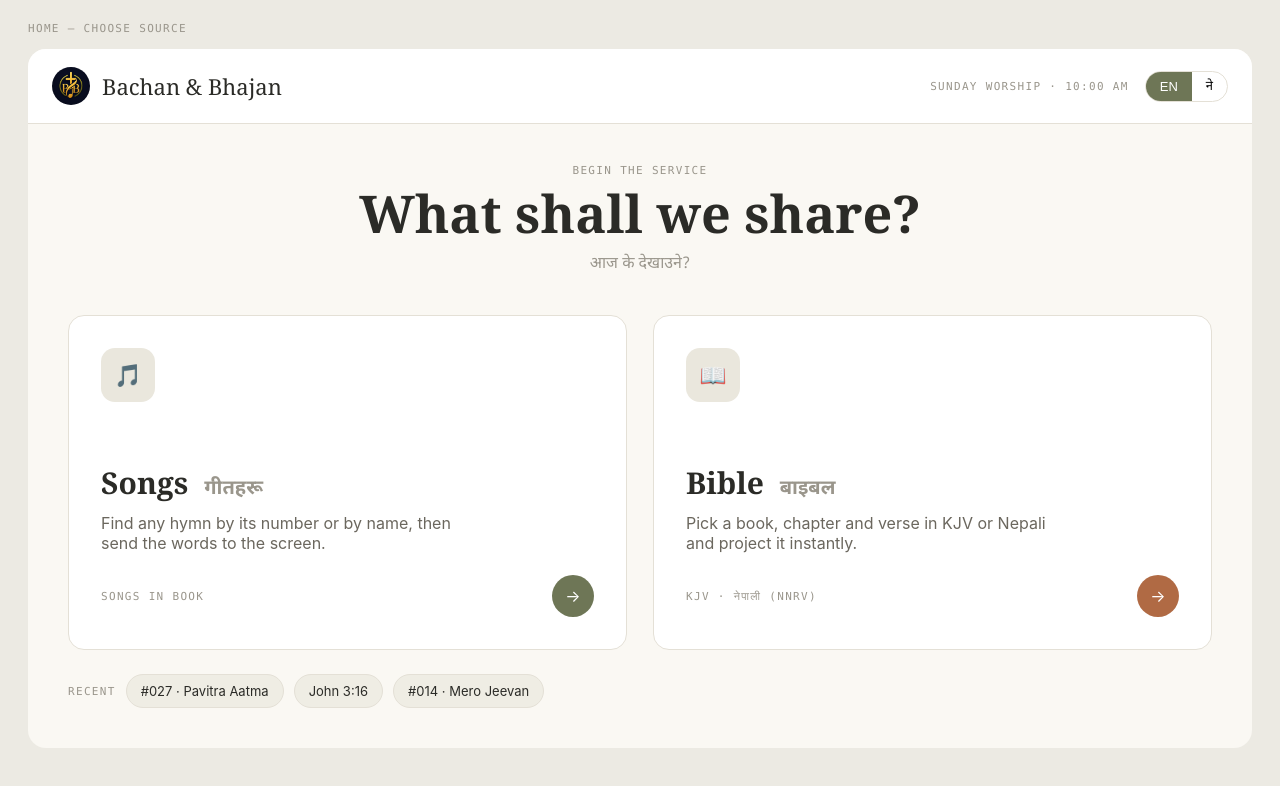
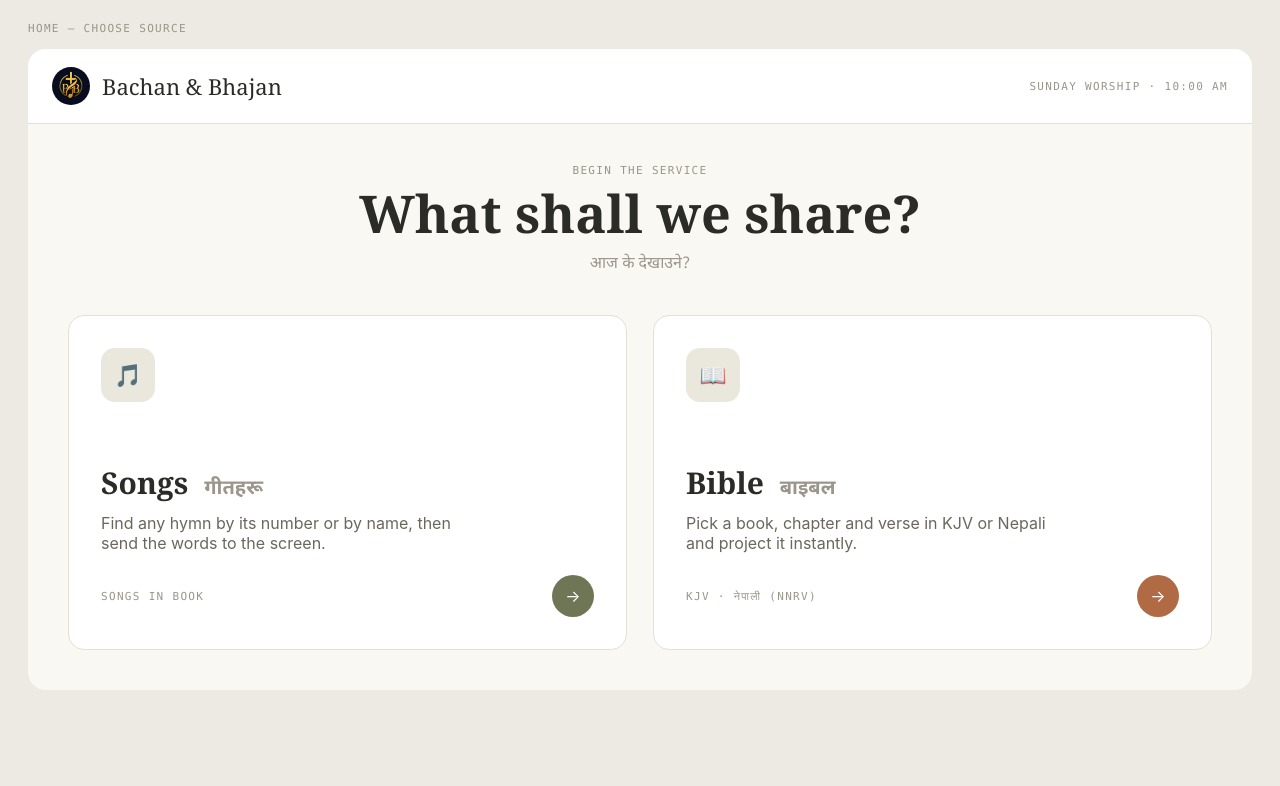
Before and after one commit to Hemant-Gurung/Bhajan-Sangraha, an Electron app: page src/renderer/operator.html in a window 1280 px wide. Drawn offline with Linux system fonts and the light colour scheme; no server answers.

Commit message:
Remove unused Recent section and EN/ने language toggles

```diff
--- a/src/renderer/operator.html
+++ b/src/renderer/operator.html
@@ -33,7 +33,6 @@
       <div class="brand"><img class="mark" src="logo.png" alt="" /><div class="name">Bachan &amp; Bhajan</div></div>
       <div style="display:flex;align-items:center;gap:16px;">
         <span class="label">Sunday Worship · 10:00 AM</span>
-        <span class="lang" id="lang-home"><button class="active" data-lang="en">EN</button><button data-lang="ne" class="deva">ने</button></span>
       </div>
     </div>
     <div class="home-hero">
@@ -55,12 +54,6 @@
         <div class="foot"><span class="label">KJV · नेपाली (NNRV)</span><span class="go">→</span></div>
       </div>
     </div>
-    <div class="recent">
-      <span class="label">Recent</span>
-      <span class="chip">#027 · Pavitra Aatma</span>
-      <span class="chip">John 3:16</span>
-      <span class="chip">#014 · Mero Jeevan</span>
-    </div>
   </div>
 </section>
 
@@ -73,7 +66,6 @@
       <div class="seg" id="seg"><button data-tab="songs" class="active">🎵 Songs</button><button data-tab="bible">📖 Bible</button></div>
       <div style="display:flex;align-items:center;">
         <span class="live">LIVE</span>
-        <span class="lang" id="lang-op"><button class="active" data-lang="en">EN</button><button data-lang="ne" class="deva">ने</button></span>
       </div>
     </div>
     <div class="body">
```
